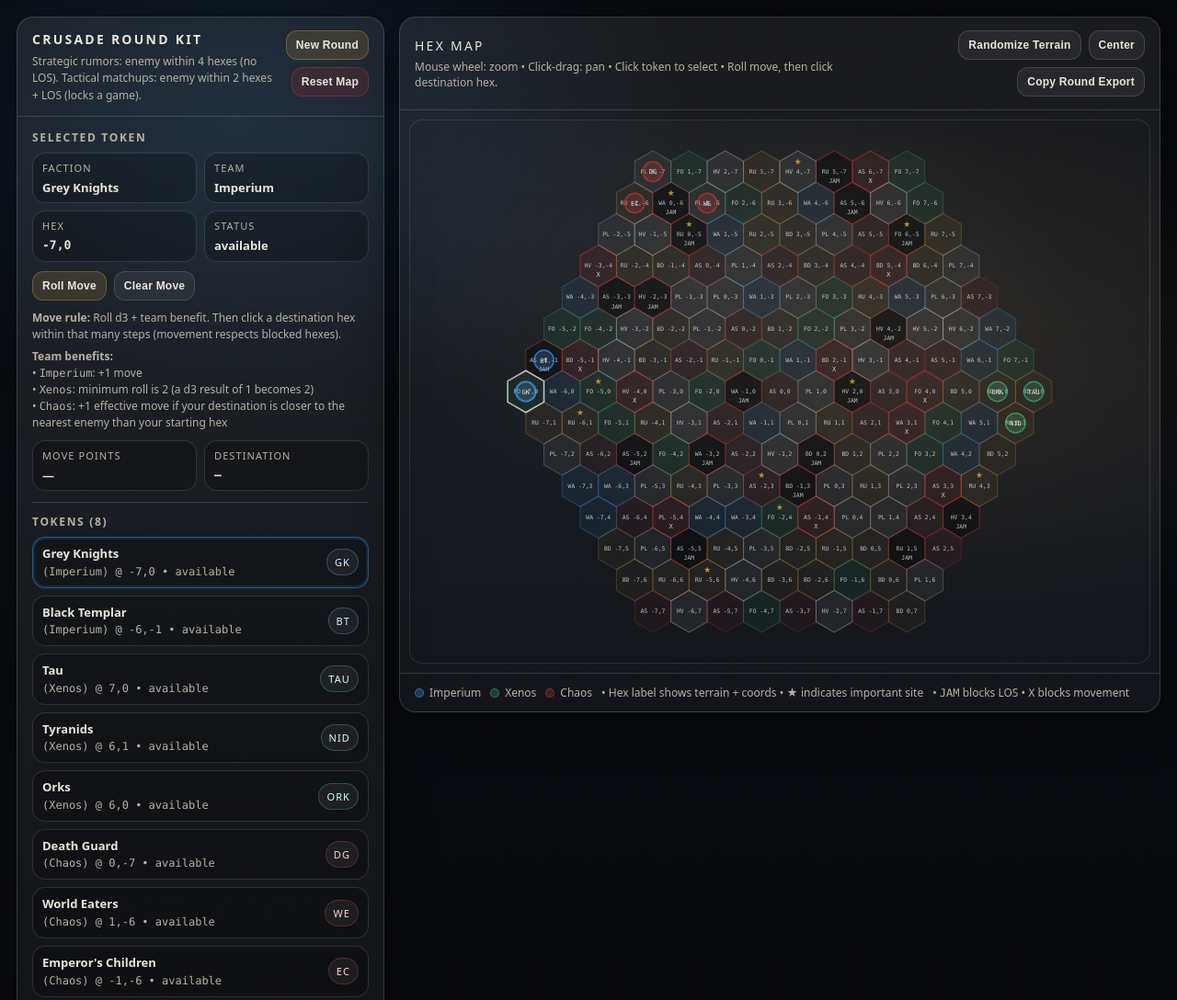
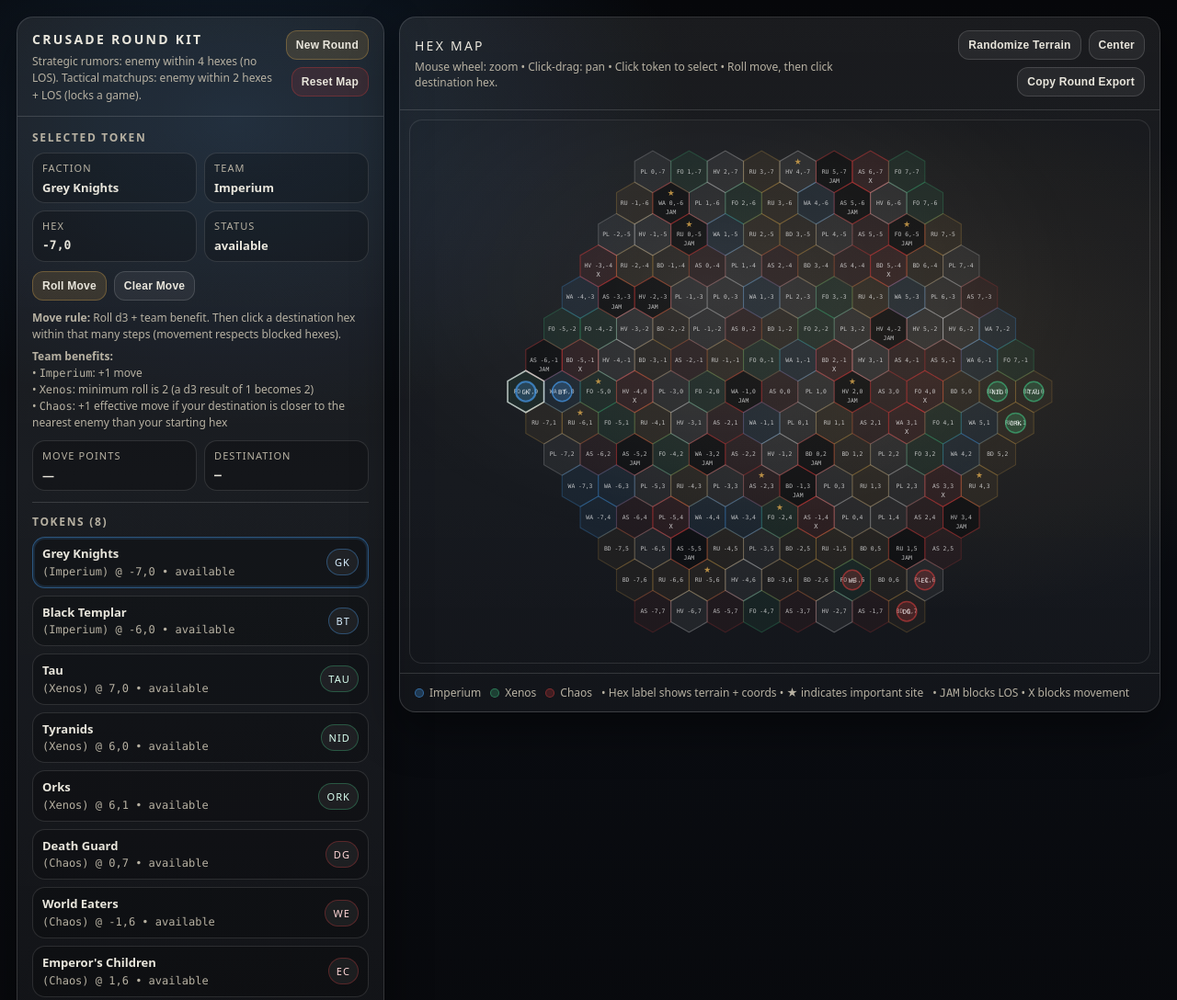
Before and after one commit to nicholasbrownworship/Crusade-Intel-Briefing, a plain HTML site: page index.html in a window 1280 px wide. Shown: the top 1088 px of the page at 92% size. Drawn offline with Linux system fonts and the light colour scheme.

Commit message:
Refactor start regions for teams with spacing
Updated start regions for teams with clearer spacing.

```diff
--- a/index.html
+++ b/index.html
@@ -704,18 +704,24 @@
     moveFrom: null
   }));
 
-  // Start regions (3 “corners”)
+   // Start regions (3 “corners”) — spaced far apart
   const starts = {
     [TEAM.IMPERIUM]: [
-      {q:-GRID_RADIUS, r:0}, {q:-GRID_RADIUS+1, r:-1}
+      { q: -GRID_RADIUS,     r:  0 },
+      { q: -GRID_RADIUS + 1, r:  0 }
     ],
     [TEAM.XENOS]: [
-      {q:GRID_RADIUS, r:0}, {q:GRID_RADIUS-1, r:1}, {q:GRID_RADIUS-1, r:0}
+      { q:  GRID_RADIUS,     r:  0 },
+      { q:  GRID_RADIUS - 1, r:  0 },
+      { q:  GRID_RADIUS - 1, r:  1 }
     ],
     [TEAM.CHAOS]: [
-      {q:0, r:-GRID_RADIUS}, {q:1, r:-GRID_RADIUS+1}, {q:-1, r:-GRID_RADIUS+1}
+      { q:  0, r:  GRID_RADIUS },
+      { q: -1, r:  GRID_RADIUS - 1 },
+      { q:  1, r:  GRID_RADIUS - 1 }
     ]
   };
+
 
   const byTeam = {
     [TEAM.IMPERIUM]: tokens.filter(t=>t.team===TEAM.IMPERIUM),
```
